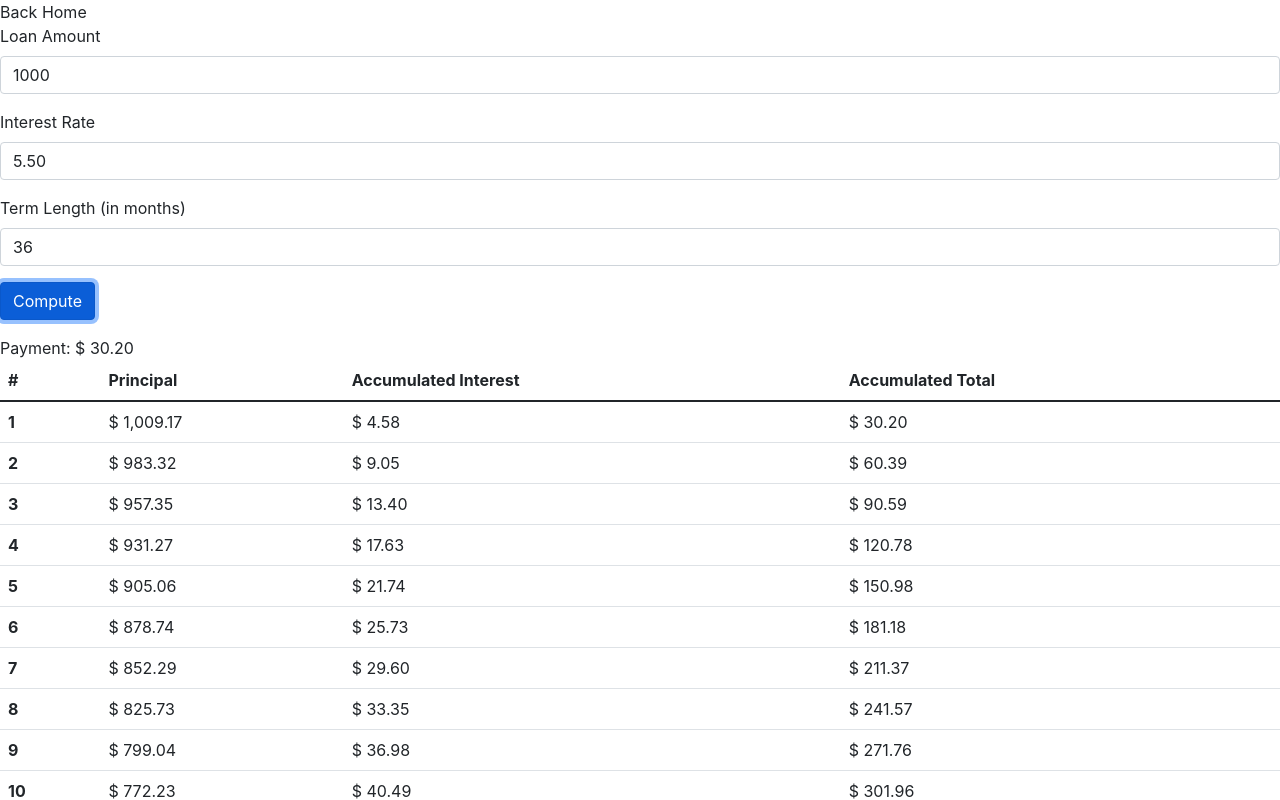
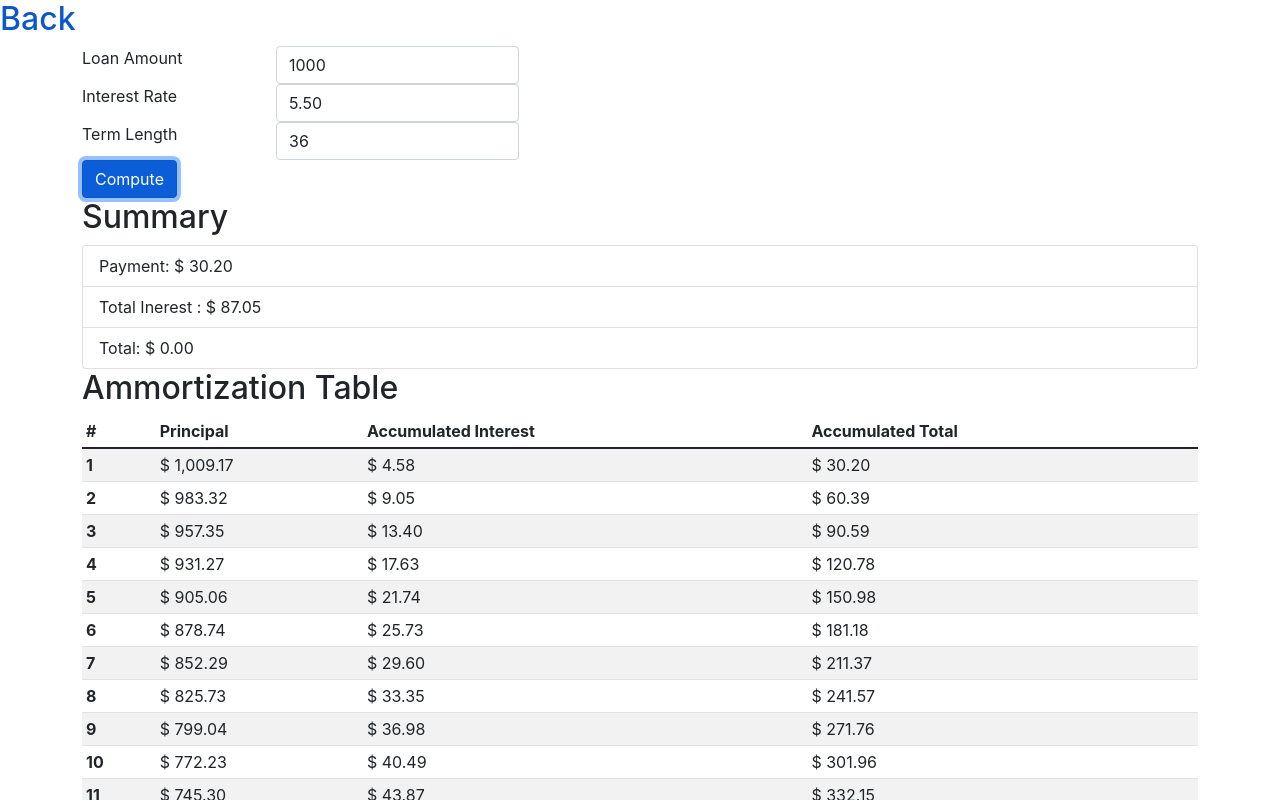
Before and after one commit to fernandozamoraj/nextjsplayground, a Next.js app: page /ammortizationCalculator in a window 1280 px wide. Both pictures are taken after a click on the button "Compute". Shown: the top 800 px of the page. Built offline with nearby package versions, Linux system fonts and the light colour scheme.

Commit message:
addes some fixes to the layout

```diff
--- a/pages/ammortizationCalculator.js
+++ b/pages/ammortizationCalculator.js
@@ -9,13 +9,17 @@ const AmmortizationCalculator = () =>{
     const [termLength, setTermLength] = useState(36);
     const [payment, setPayment] = useState(0);
     const [ammortizationTable, setAmmortizationTable] = useState([]);
+    const [totalInterest, setTotalInterest] = useState(0);
+    const [totalOverall, setTotalOverall] = useState(0);
 
     const handleCalculate = () => {
          console.log(`amount: ${amount}`);
          console.log(`interest rate: ${interestRate}`);
          console.log(`term length: ${termLength}`);
-         setPayment(calculatePayment(amount, interestRate, termLength));
-         createAmmortizationTable(amount, interestRate, termLength);
+         let paymentAmount = calculatePayment();
+         setPayment(paymentAmount);
+         createAmmortizationTable();
+         setTotalOverall(termLength*payment);
     };
 
     const calculatePayment = () =>{
@@ -59,24 +63,29 @@ const AmmortizationCalculator = () =>{
         }
 
         setAmmortizationTable(payments);
+        setTotalInterest(totalInterest);
 
-    }
+    };
 
     const getFormattedCurrency = (currency) =>{
         return `$ ${currency.toFixed(2).replace(/(\d)(?=(\d{3})+(?!\d))/g, '$1,')}`;
-    }
+    };
 
  return (
         <div>
 
             <Link href="/">
                 <a>
-                    Back Home
+                 <h2>Back</h2>
                 </a>
             </Link>
 
-            <div className="mb-3">
+            <div className="container">
+                <div className="row gx-5 form-group">
+                    <div className="col-2">
                         <label htmlFor="amountInput" className="form-label">Loan Amount</label>
+                    </div>
+                    <div className="col-3">
                         <NumericInput
                             style={false}
                             type="text"
@@ -87,8 +96,12 @@ const AmmortizationCalculator = () =>{
                             onChange={ value => setAmount(value)}
                             />
                     </div>
-            <div className="mb-3">
+                </div>
+                <div className="row gx-5 form-group">
+                    <div className="col-2">
                         <label htmlFor="interestRateInput" className="form-label">Interest Rate</label>
+                    </div>
+                    <div className="col-3">
                         <NumericInput
                         style={false}
                         step={0.01}
@@ -100,8 +113,12 @@ const AmmortizationCalculator = () =>{
                         id="InterestRateInput"
                         placeholder="3.5" />
                     </div>
-            <div className="mb-3">
-            <label htmlFor="termLengthInMonthsInput" className="form-label">Term Length (in months)</label>
+                </div>
+                <div className="row gx-5 form-group">
+                    <div className="col-2">
+                        <label htmlFor="termLengthInMonthsInput" className="form-label">Term Length</label>
+                    </div>
+                    <div className="col-3">
                         <NumericInput
                         style={false}
                         step={1}
@@ -112,8 +129,11 @@ const AmmortizationCalculator = () =>{
                         className="form-control"
                         id="termLengthInMonthsInput"
                         placeholder="120" />
+
                     </div>
-            <div className="mb-3">
+                </div>
+                <div className="row">
+                    <div className="col-6">
                         <button
                             className="btn btn-primary"
                             type="button"
@@ -122,14 +142,23 @@ const AmmortizationCalculator = () =>{
                             onClick={ () => handleCalculate()}
                         > Compute </button>
                     </div>
-            <div>
-                Payment: {`$ ${payment.toFixed(2).replace(/(\d)(?=(\d{3})+(?!\d))/g, '$1,')}`}
                 </div>
+
+
 
             {
                 ammortizationTable.length > 0 &&
-                (<table class="table">
-                    <thead class="thead-dark">
+                (
+                    <>
+                    <h2>Summary</h2>
+                    <ul className="list-group">
+                        <li className="list-group-item">Payment: {`${getFormattedCurrency(payment)}`}</li>
+                        <li className="list-group-item">Total Inerest : {`${getFormattedCurrency(totalInterest)}`}</li>
+                        <li className="list-group-item">Total: {`${getFormattedCurrency(totalOverall)}`}   </li>
+                    </ul>
+                  <h2>Ammortization Table</h2>
+                  <table className="table table-striped table-sm">
+                    <thead className="thead-dark">
                     <tr>
                         <th scope="col">#</th>
                         <th scope="col">Principal</th>
@@ -147,8 +176,10 @@ const AmmortizationCalculator = () =>{
                         </tr>
                     ))}
                     </tbody>
-                </table>)
+                </table>
+                </>)
             }
+        </div>
         </div>
 
     );
```
Lines whose indentation alone changed are shown as unchanged.
